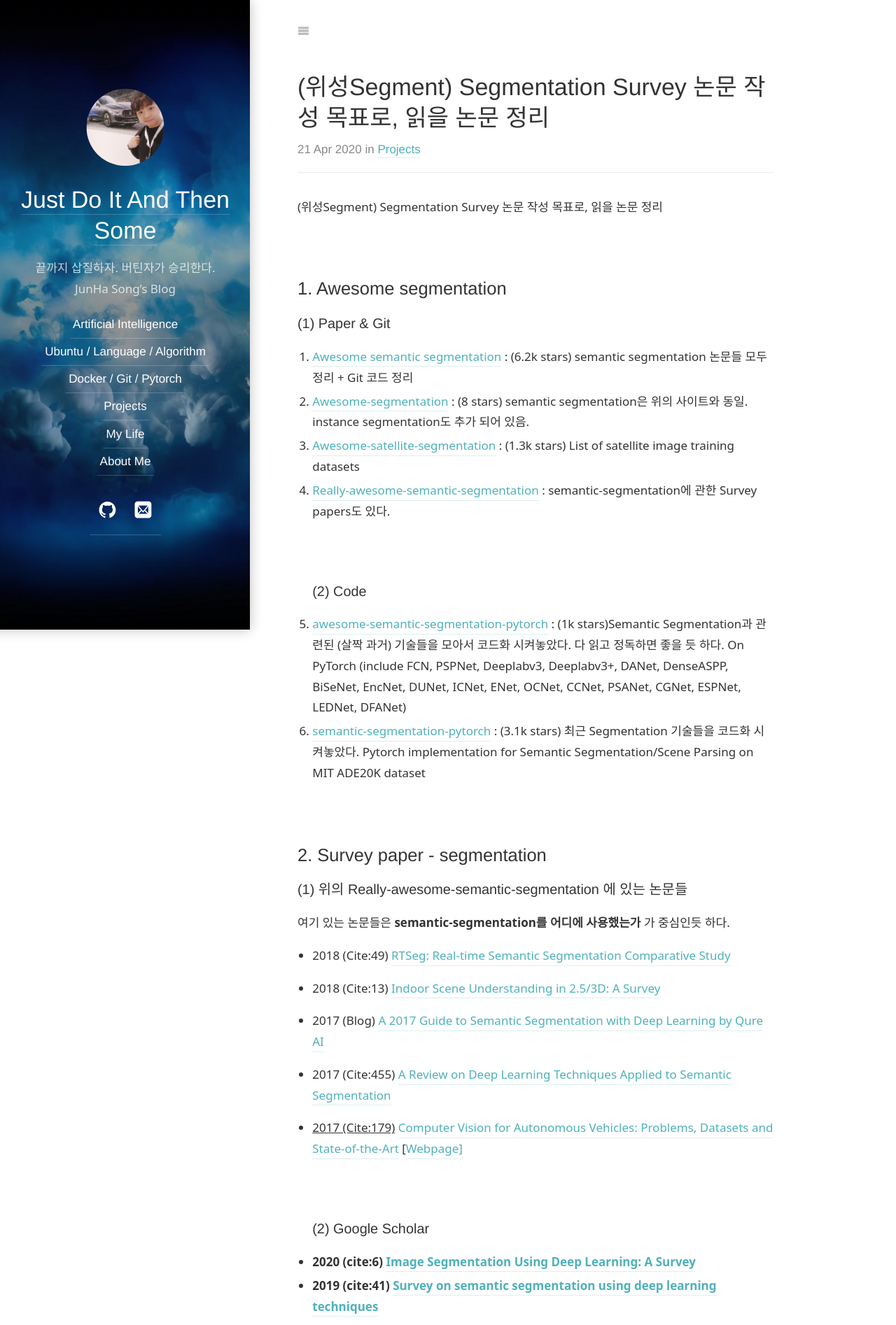
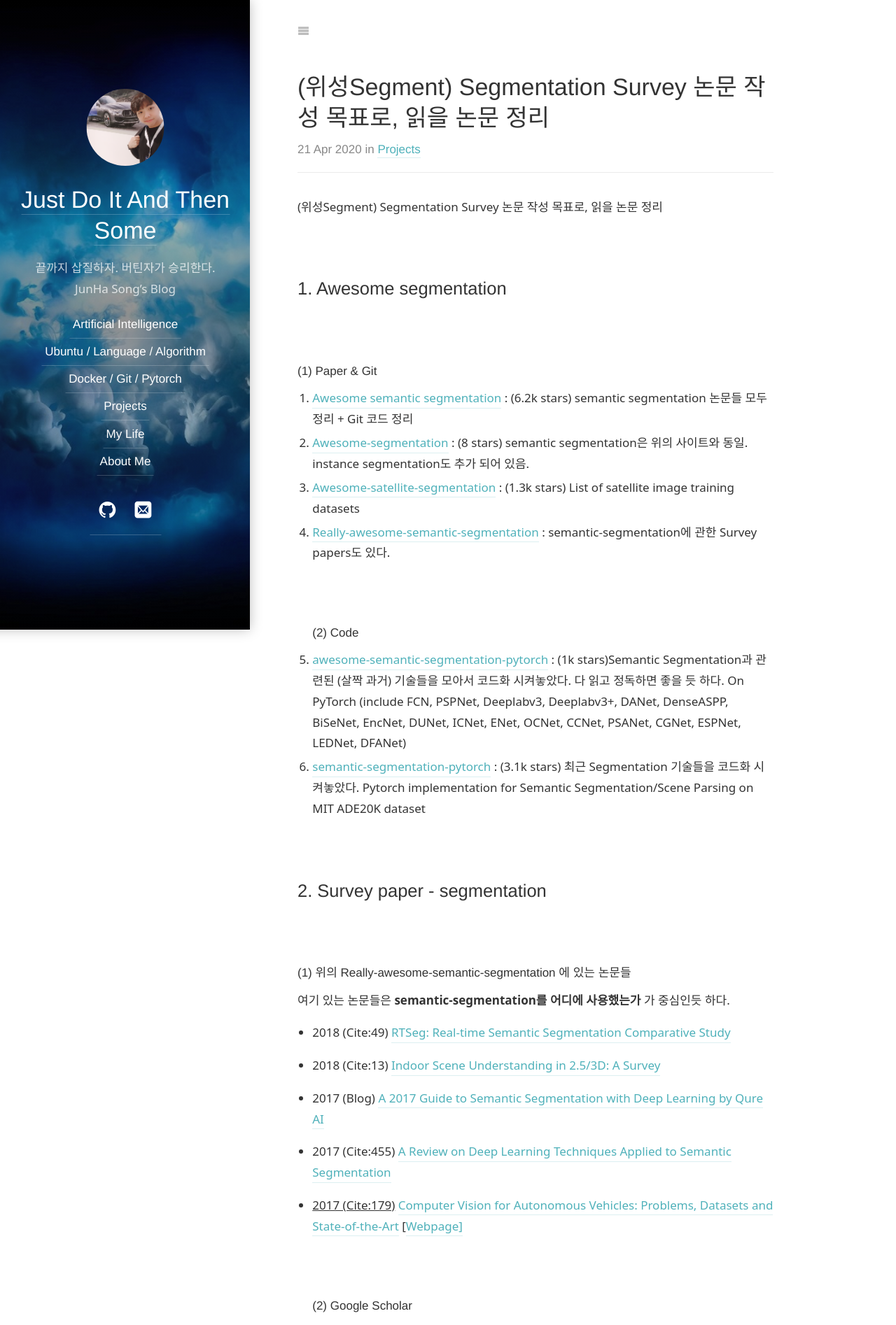
Before and after one commit to junsusong98/junha1125.github.io, a Jekyll site: the page built from projects/_posts/2020-04-21-satellite-segmentation.md, in a window 1280 px wide. Shown: the top 1894 px of the page at 70% size. Built offline with Jekyll 4.4.1, drawn with Linux system fonts in a browser that asks for light colours; some web fonts are replaced.

```diff
--- a/projects/_posts/2020-04-21-satellite-segmentation.md
+++ b/projects/_posts/2020-04-21-satellite-segmentation.md
@@ -6,13 +6,13 @@ description: >
 ---
 (위성Segment) Segmentation Survey 논문 작성 목표로, 읽을 논문 정리
 ## 1. Awesome segmentation
-### (1) Paper & Git
+#### (1) Paper & Git
 
 1. [Awesome semantic segmentation](https://github.com/mrgloom/awesome-semantic-segmentation) : (6.2k stars) semantic segmentation 논문들 모두 정리 + Git 코드 정리
 2. [Awesome-segmentation](https://github.com/manhcuogntin4/awesome-segmentation) : (8 stars) semantic segmentation은 위의 사이트와 동일. instance segmentation도 추가 되어 있음.
 3. [Awesome-satellite-segmentation](https://awesomeopensource.com/project/chrieke/awesome-satellite-imagery-datasets) : (1.3k stars)  List of satellite image training datasets
 4. [Really-awesome-semantic-segmentation](https://github.com/nightrome/really-awesome-semantic-segmentation) : semantic-segmentation에 관한 Survey papers도 있다.
-### (2) Code
+#### (2) Code
 
 1. [awesome-semantic-segmentation-pytorch](https://github.com/Tramac/awesome-semantic-segmentation-pytorch) : (1k stars)Semantic Segmentation과 관련된 (살짝 과거) 기술들을 모아서 코드화 시켜놓았다. 다 읽고 정독하면 좋을 듯 하다.
    On PyTorch (include FCN, PSPNet, Deeplabv3, Deeplabv3+, DANet, DenseASPP, BiSeNet, EncNet, DUNet, ICNet, ENet, OCNet, CCNet, PSANet, CGNet, ESPNet, LEDNet, DFANet)
@@ -23,7 +23,7 @@ description: >
 
 
 ## 2. Survey paper - segmentation
-### (1) 위의 Really-awesome-semantic-segmentation 에 있는 논문들
+#### (1) 위의 Really-awesome-semantic-segmentation 에 있는 논문들
 
 여기 있는 논문들은 **semantic-segmentation를 어디에 사용했는가** 가 중심인듯 하다.
 
@@ -36,14 +36,14 @@ description: >
 - 2017 (Cite:455) [A Review on Deep Learning Techniques Applied to Semantic Segmentation](https://arxiv.org/abs/1704.06857)
 
 - <u>2017 (Cite:179)</u> [Computer Vision for Autonomous Vehicles: Problems, Datasets and State-of-the-Art](https://arxiv.org/abs/1704.05519) [[Webpage\]](http://www.cvlibs.net/projects/autonomous_vision_survey/)
-### (2) Google Scholar
+#### (2) Google Scholar
 
 - **2020 (cite:6) [Image Segmentation Using Deep Learning: A Survey](https://arxiv.org/abs/2001.05566)**
 - **2019 (cite:41) [Survey on semantic segmentation using deep learning techniques](https://www.sciencedirect.com/science/article/pii/S092523121930181X)**
 - <u>2019 (cite:10)</u> [A Brief Survey and an Application of Semantic Image Segmentation for Autonomous Driving](https://arxiv.org/abs/1808.08413)
 - 2018 (cite:93) [A survey on deep learning techniques for image and video semantic segmentation](https://www.sciencedirect.com/science/article/pii/S1568494618302813)
 - 2017 (cite:6) [Survey on semantic image segmentation techniques](https://ieeexplore.ieee.org/document/8389420)
-### (3) DBpia
+#### (3) DBpia
 
   - 한글 Survey(조사) 논문은 없다.
 
@@ -52,13 +52,15 @@ description: >
 
 
 ## 3. Survey paper - satellite segmentation
-### (1) satellite segmentation 대회 주요 논문
+#### (1) satellite segmentation 대회 주요 논문
 
 - Kaggle 대회 논문 : [Satellite Imagery Feature Detection: A Kaggle Competition](https://arxiv.org/abs/1706.06169)
 - Codalab 대회 논문: [DeepGlobe 2018: A Challenge to Parse the Earth through Satellite Images](http://openaccess.thecvf.com/content_cvpr_2018_workshops/papers/w4/Demir_DeepGlobe_2018_A_CVPR_2018_paper.pdf)
-### (2) satellite survey 논문
+#### (2) satellite survey 논문
+
 - 논문이 없다.
-### (3) satellite segmentation 연구 논문
+#### (3) satellite segmentation 연구 논문
+
 - 2016 (90p-cite:12) [Semantic Segmentation of Satellite Images using Deep Learning](http://www.diva-portal.org/smash/get/diva2:1013270/FULLTEXT01.pdf)
 
 
```
